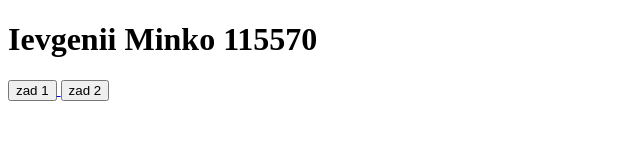
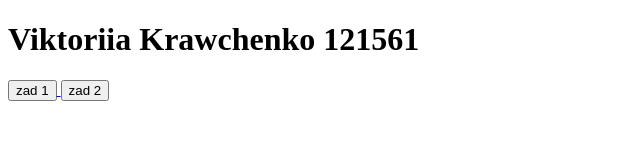
Before and after one commit to vika287/san-hw-1, a plain HTML site: page index.html in a window 1280 px wide. Shown: the whole page, without its empty margins (0-640 px from the left). Drawn offline with Linux system fonts and the light colour scheme.

Commit message:
fix code
fix code

```diff
--- a/index.html
+++ b/index.html
@@ -7,7 +7,7 @@
 </head>
 <body>
     <header>
-        <h1>Ievgenii Minko 115570</h1>
+        <h1>Viktoriia Krawchenko 121561</h1>
         <a href="main.html">
             <button>zad 1</button>
           </a>
```
Also changed, not shown: main.html (+4 -2 lines).
